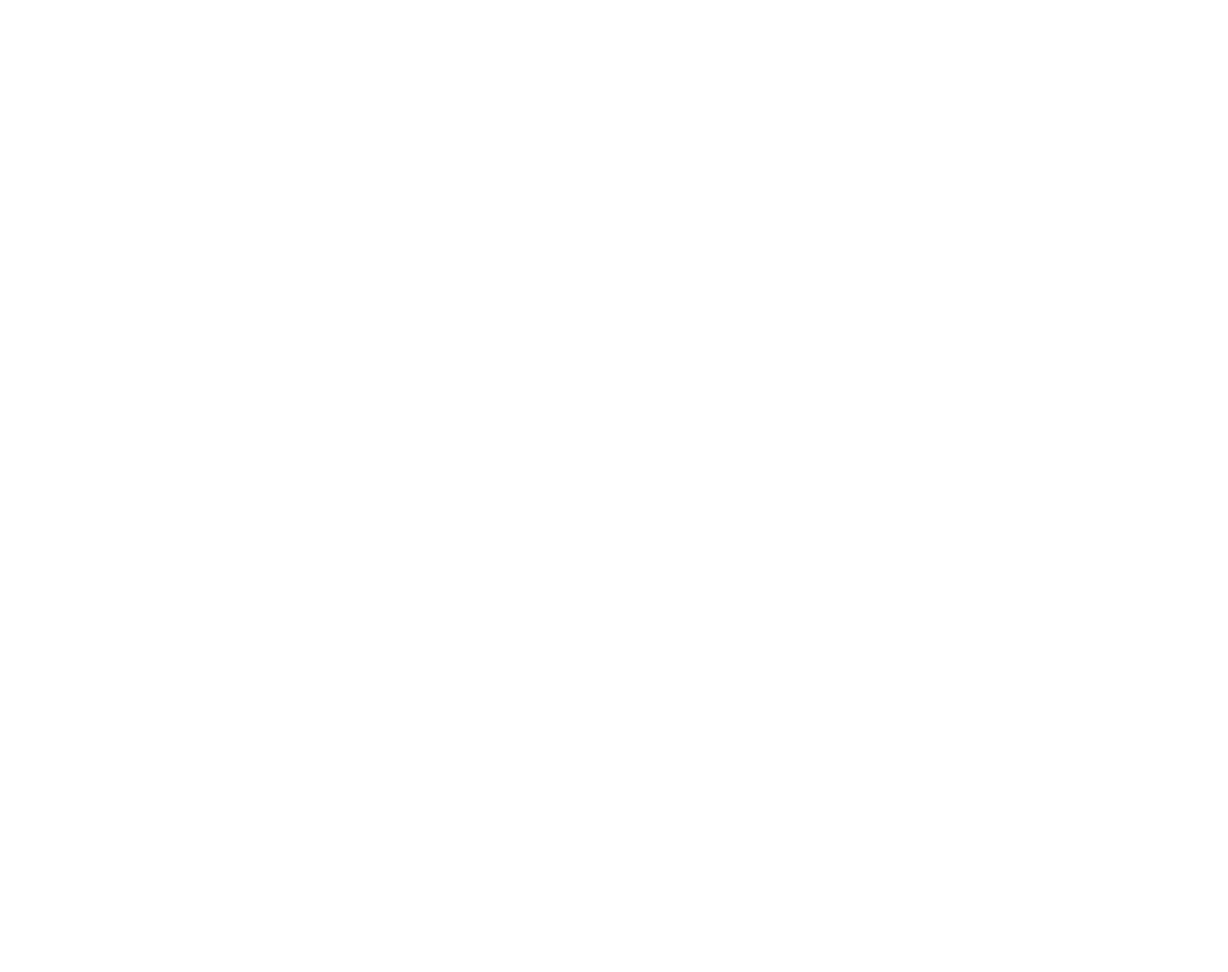
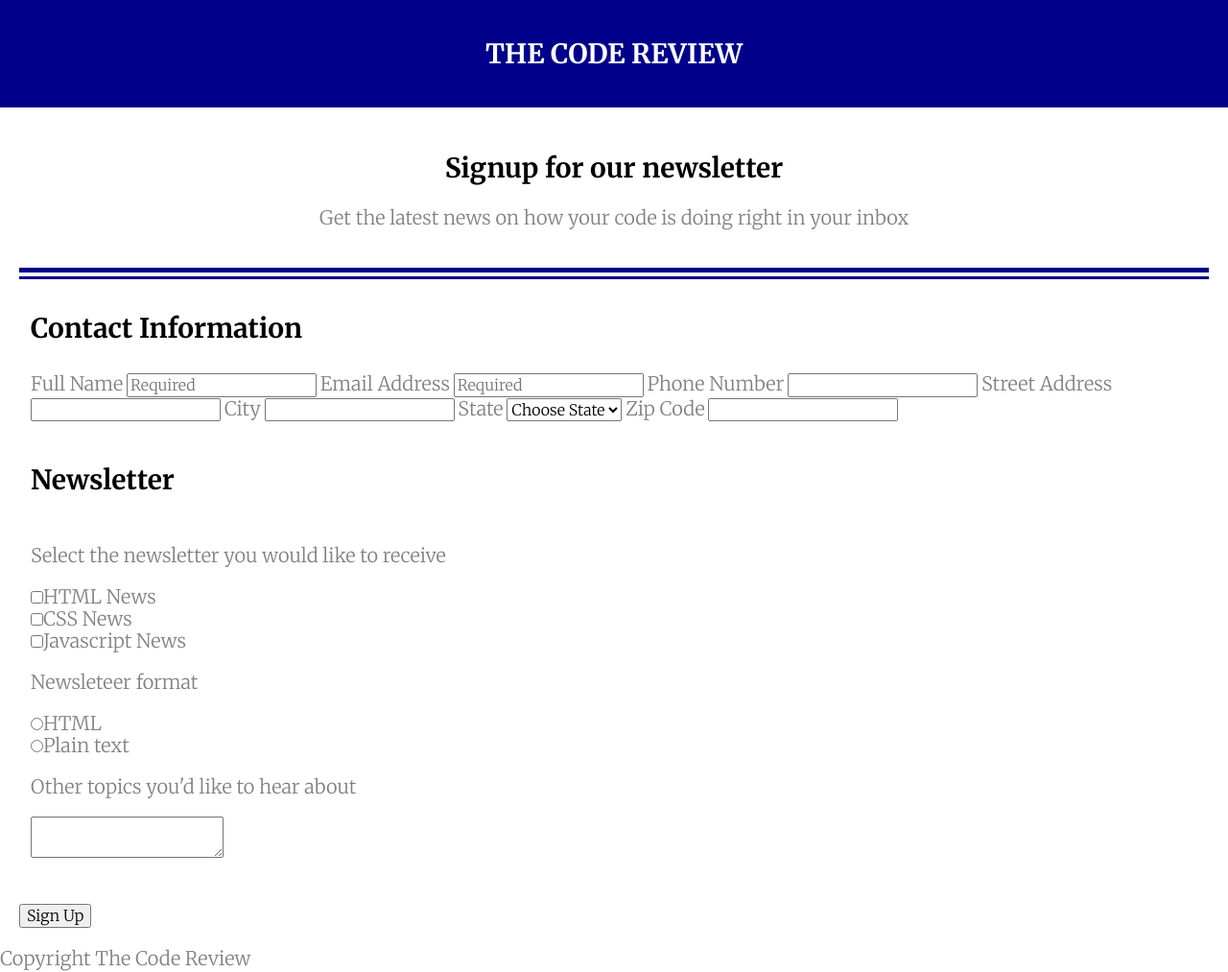
Before and after one commit to chiaki-yamada/online-registration-form, a plain HTML site: page index.html in a window 1280 px wide. Shown: the whole page at 96% size. Before the commit the page ends 800 px from the top, so only its background shows below. Drawn offline with Linux system fonts and the light colour scheme.

Commit message:
Updated html and css

```diff
--- a/css/style.css
+++ b/css/style.css
@@ -0,0 +1,52 @@
+body {
+  font-family: 'Merriweather', serif;
+}
+
+h1, h2, legend {
+  font-size: 1.75rem;
+  font-weight: bold;
+}
+p, label {
+  font-size: 1.25rem;
+  color: gray;
+}
+
+/*---header----*/
+header h1 {
+  margin-top: 0;
+  padding: 40px;
+  text-align: center;
+  background-color: darkblue;
+  color: white;
+}
+
+.head-title {
+  text-align: center;
+  padding: 5px 25px 30px 25px;
+}
+
+/*---main----*/
+main {
+  padding: 0 20px;
+}
+
+form {
+  position: relative;
+  border-top: darkblue 3px solid;
+}
+form:before {
+  position: absolute;
+  top: -0.7rem;
+  left: 0rem;
+  right: 0rem;
+  border-top: darkblue 5px solid;
+  content: '';
+}
+
+.fieldset-1, .fieldset-2 {
+  margin: 35px 0;
+  border: none;
+}
+legend {
+  margin-bottom: 25px;
+}
--- a/index.html
+++ b/index.html
@@ -5,8 +5,78 @@
   <meta http-equiv="X-UA-Compatible" content="IE=edge">
   <meta name="viewport" content="width=device-width, initial-scale=1.0">
   <title>Document</title>
+  <link rel="stylesheet" href="css/reset.css">
+  <link rel="stylesheet" href="css/style.css">
+  <link rel="preconnect" href="https://fonts.googleapis.com">
+  <link rel="preconnect" href="https://fonts.gstatic.com" crossorigin>
+  <link href="https://fonts.googleapis.com/css2?family=Merriweather:wght@300;700&display=swap" rel="stylesheet">
+
 </head>
 <body>
+  <header>
+    <h1>THE CODE REVIEW</h1>
+    <div class="head-title">
+      <h2>Signup for our newsletter</h2>
+      <p>Get the latest news on how your code is doing right in your inbox</p>
+    </div>
+  </header>
+
+  <main>
+    <form action="index.html" method="post">
+      <fieldset class="fieldset-1">
+        <legend>Contact Information</legend>
+        <label for="name">Full Name</label>
+        <input type="text" id="name" name="user_name" placeholder="Required">
+
+
+        <label for="email">Email Address</label>
+        <input type="text" id="email" name="user_email" placeholder="Required">
+
+        <label for="phone">Phone Number</label>
+        <input type="text" id="phone" name="user_phone">
+
+        <label for="address">Street Address</label>
+        <input type="text" id="address" name="user_address">
+
+        <label for="city">City</label>
+        <input type="text" name="user_city" id="city">
+
+        <label for="state">State</label>
+        <select name="user_state" id="state">
+          <option value="choosestate">Choose State</option>
+          <option value="california">Carifornia</option>
+          <option value="texas">Texas</option>
+          <option value="florida">Florida</option>
+        </select>
+
+        <label for="zip">Zip Code</label>
+        <input type="text" name="user_zip" id="zip">
+      </fieldset>
+
+      <fieldset class="fieldset-2">
+        <legend>Newsletter</legend>
+        <p>Select the newsletter you would like to receive</p>
+        <input type="checkbox" id="htmlnews" value="interest_html" name="user_interest"><label for="htmlnews" class="light">HTML News</label><br><input type="checkbox" id="cssnews" value="interest_css" name="user_interest"><label for="cssnews" class="light">CSS News</label><br><input type="checkbox" id="javascriptnews" value="interest_javascript" name="user_interest"><label for="javascriptnews" class="light">Javascript News</label>
+
+        <p>Newsleteer format</p>
+        <input type="radio" id="html" value="format_html" name="format"><label for="html" class="light">HTML</label><br><input type="radio" id="plaintext" value="format_plaintext" name="format"><label for="plaintext" class="light">Plain text</label>
+
+        <p>Other topics you'd like to hear about</p>
+        <textarea name="user_other_interest" id="comment"></textarea>
+      </fieldset>
+
+      <button type="submit">Sign Up</button>
+    </form>
+  </main>
+
+
+  <footer>
+    <p>Copyright The Code Review</p>
+  </footer>
+
+
+
+
 
 </body>
 </html>
```
